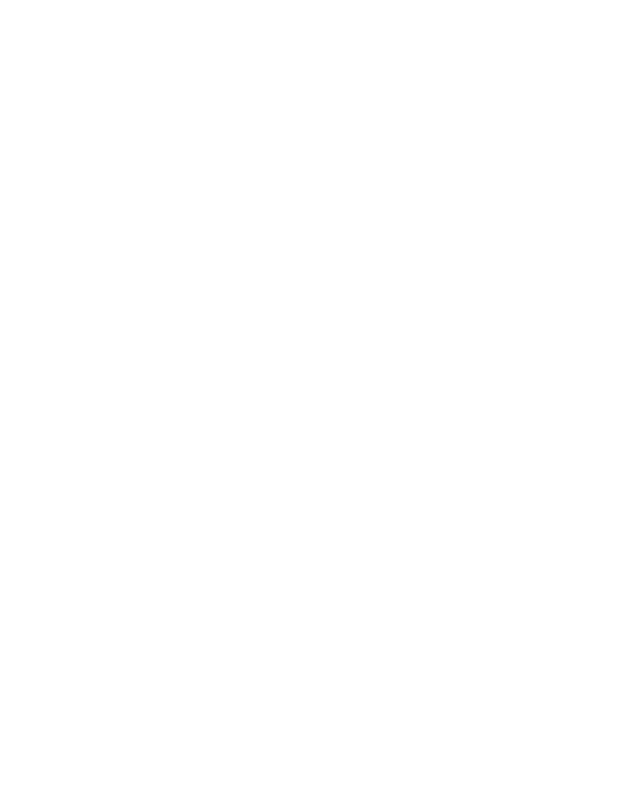
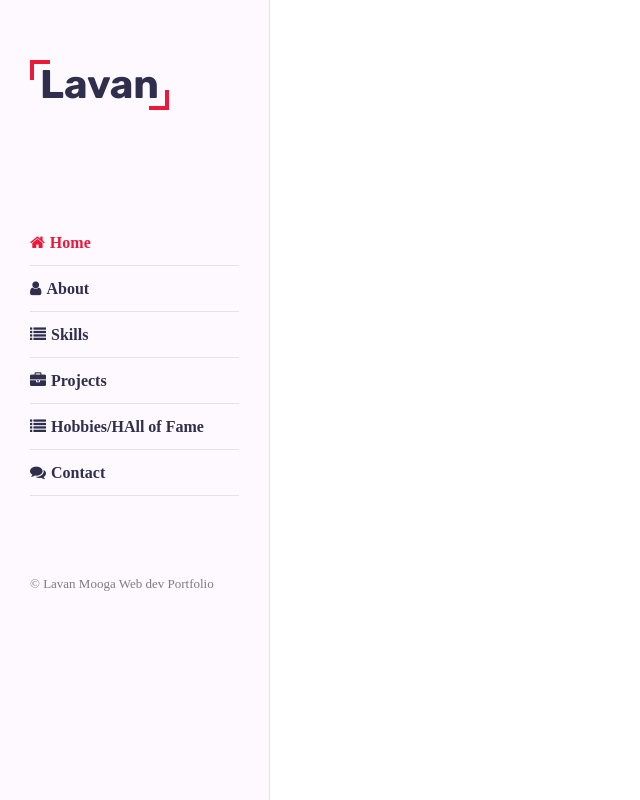
Before and after one commit to LavanMoogagit/Web-Portfolio, a plain HTML site: page index.html in a window 1280 px wide. Shown: the whole page, without its empty margins (0-640 px from the left). Drawn offline with Linux system fonts and the light colour scheme; files that its build step writes are made by us from their sources.

Commit message:
working on home page

```diff
--- /dev/null
+++ b/css/skins/pink.css
@@ -0,0 +1,12 @@
+.aside .logo a::before {
+	border-top: 4px solid #ec1839;
+	border-left: 4px solid #ec1839;
+}
+.aside .logo a::after {
+	border-right: 4px solid #ec1839;
+	border-bottom: 4px solid #ec1839;
+}
+.aside .nav li a:hover,
+.aside .nav li a.active {
+	color: #ec1839;
+}
--- a/css/styles.css
+++ b/css/styles.css
@@ -0,0 +1,112 @@
+/* font awesome free Icon */
+@import url('https://stackpath.bootstrapcdn.com/font-awesome/4.7.0/css/font-awesome.min.css');
+/*google fonts*/
+@import url('https://fonts.googleapis.com/css2?family=Montserrat:wght@400;500;600;700&display=swap');
+@import url('https://fonts.googleapis.com/css2?family=Rubik:wght@500;700;900&display=swap');
+/*General Styles*/
+
+/*body*/
+.body {
+	/*background-color: rgb(194, 31, 31);
+    */
+	margin: 0;
+	line-height: 1.5;
+	font-size: 16px;
+	font-family: 'Montserrat', sans-serif;
+	font-weight: 400;
+}
+* {
+	margin: 0;
+	padding: 0;
+	outline: none;
+	text-decoration: none;
+	box-sizing: border-box;
+}
+::before,
+::after {
+	box-sizing: border-box;
+}
+.section {
+	background-color: #f2f2fc;
+	min-height: 100vh;
+	display: block;
+}
+.main-content {
+	padding-left: 270px;
+}
+
+/* aside */
+
+.aside {
+	width: 270px;
+	background-color: #fdf9ff;
+	position: fixed;
+	height: 100%;
+	left: 0;
+	top: 0;
+	z-index: 10;
+	border-right: 1px solid #e8dfec;
+	padding: 30px;
+}
+.aside .logo {
+	padding: 30px 0;
+}
+.aside .logo a {
+	font-size: 40px;
+	color: #302e4d;
+	font-family: 'Rubik', sans-serif;
+	font-weight: 700;
+	text-decoration: none;
+	display: inline-block;
+	position: relative;
+	padding: 0 10px;
+	line-height: 50px;
+}
+.aside .logo a::before {
+	content: '';
+	height: 20px;
+	width: 20px;
+	position: absolute;
+	top: 0;
+	left: 0;
+}
+.aside .logo a::after {
+	content: '';
+	height: 20px;
+	width: 20px;
+	position: absolute;
+	bottom: 0;
+	right: 0;
+}
+
+.aside .nav {
+	list-style: none;
+	margin: 80px 0;
+	padding: 0;
+}
+.aside .nav li {
+	display: block;
+}
+.aside .nav li a {
+	font-size: 16px;
+	font-weight: 600;
+	color: #302e4d;
+	text-decoration: none;
+	line-height: 45px;
+	display: block;
+	border-bottom: 1px solid #e8dfec;
+	-webkit-transition: all 0.3% ease;
+	transition: all 0.3% ease;
+}
+.aside .nav li a:not(.active):hover {
+	padding-left: 5px;
+}
+.aside .nav li a .fa {
+	margin-right: 5px;
+}
+.aside .copyright-text {
+	font-size: 13px;
+	color: #7d7d7d;
+}
+
+/* Home */
--- a/index.html
+++ b/index.html
@@ -5,9 +5,50 @@
   <meta name="viewport" content="width=device-width, initial-scale=1.0">
   <title>My Personal Portfolio</title>
   <link rel="stylesheet" href="css/styles.css" type="text/css">
-  <link rel="stylesheet" href="css/skins/styles.css" type="text/css">
+  <link rel="stylesheet" href="css/skins/pink.css" type="text/css">
 </head>
 <body>
+    <!--main contsiner-->
+    <div>
+      <!--  aside   -->
+      <div class="aside">
+        <!--  Logo -->
+        <div class="logo">
+          <a href="#">Lavan</a>
+        </div>
+          <div>
+            <!-- Nav -->
+            <ul class="nav">
+              <li><a href="#" class="active"><i class="fa fa-home"></i>Home</a></li>
+              <li><a href="#"><i class="fa fa-user"></i>About</a></li>
+              <li><a href="#"><i class="fa fa-list"></i>Skills</a></li>
+              <li><a href="#"><i class="fa fa-briefcase"></i>Projects</a></li>
+              <li><a href="#"><i class="fa fa-list"></i>Hobbies/HAll of Fame</a></li>
+              <li><a href="#"><i class="fa fa-comments"></i>Contact</a></li>
+
+
+            </ul>
+            <!-- Copyright -->
+            <div class="copyright-text">
+              &copy; Lavan Mooga Web dev Portfolio
+            </div>
+          </div>
+        </div>
+
+
+      <!--  main content   -->
+      <div class="main-content">
+        <section class="home-section">
+
+
+        </section>
+
+      </div>
+      <!--  main content end  -->
+
+      <!--  aside end  -->
+    </div>
+    <!--main contsiner end -->
 
 </body>
 </html>
```
